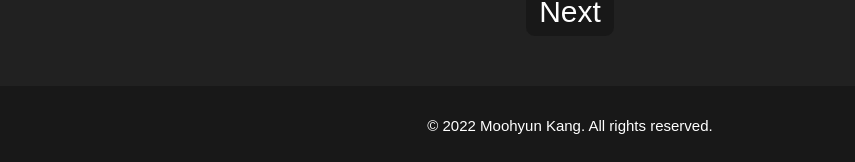
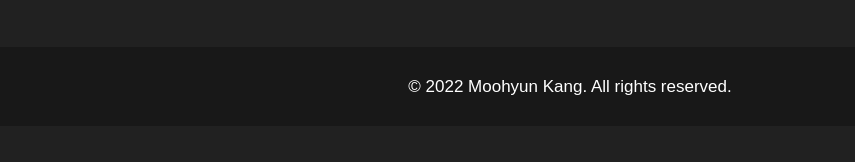
Before and after one commit to grandorca/my-portfolio, a React (Create React App) app: page / in a window 1280 px wide. Shown: the part 2563-2725 px from the top of the page, without its empty margins (70-925 px from the left). After the commit the page ends 2689 px from the top, so only its background shows below. Built offline with nearby package versions, Linux system fonts and the light colour scheme.

Commit message:
mid-change

```diff
--- a/src/components/Contact.jsx
+++ b/src/components/Contact.jsx
@@ -7,7 +7,7 @@ const Contact = () => {
       </div>
       <p> Email: moohka@hotmail.com</p>
       <div className="back-div">
-        <p>Phone: 204-396-6564</p>
+        <p>Phone: 204-***-****</p>
       </div>
       <div className="back-div" id="last-back-div">
         <p>
--- a/src/index.css
+++ b/src/index.css
@@ -239,7 +239,7 @@ header {
 }
 img {
   transition: opacity 2s ease-out;
-  width: 500px;
+  width: 40vw;
   height: auto;
   opacity: 0;
 }
@@ -253,7 +253,7 @@ img.show {
   margin-right: 8%;
 }
 video {
-  width: 800px;
+  width: 55vw;
   height: auto;
   transition: opacity 2s ease-out;
   opacity: 0;
@@ -380,5 +380,5 @@ footer {
   border-top: 1px solid var(--theme-border-color);
 }
 footer p {
-  font-size: 15px;
+  font-size: 17px;
 }
```
